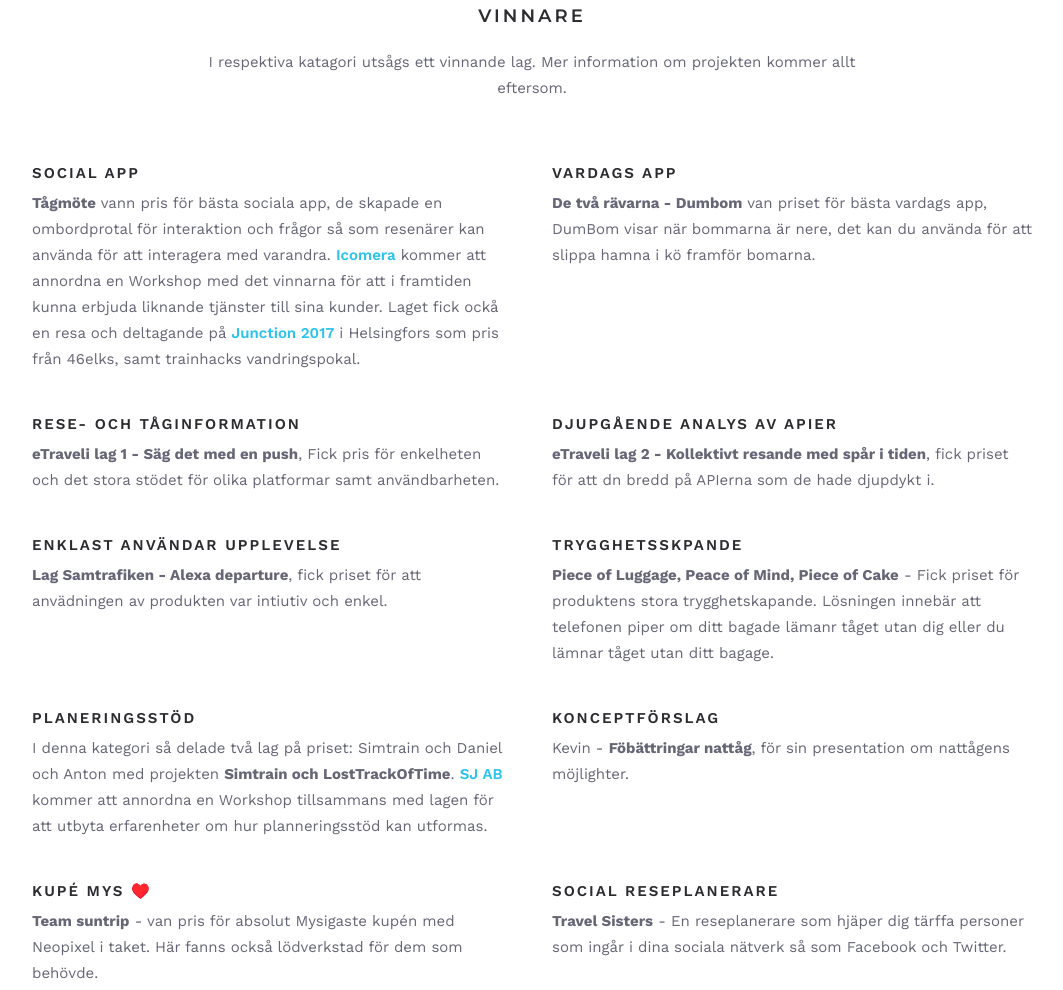
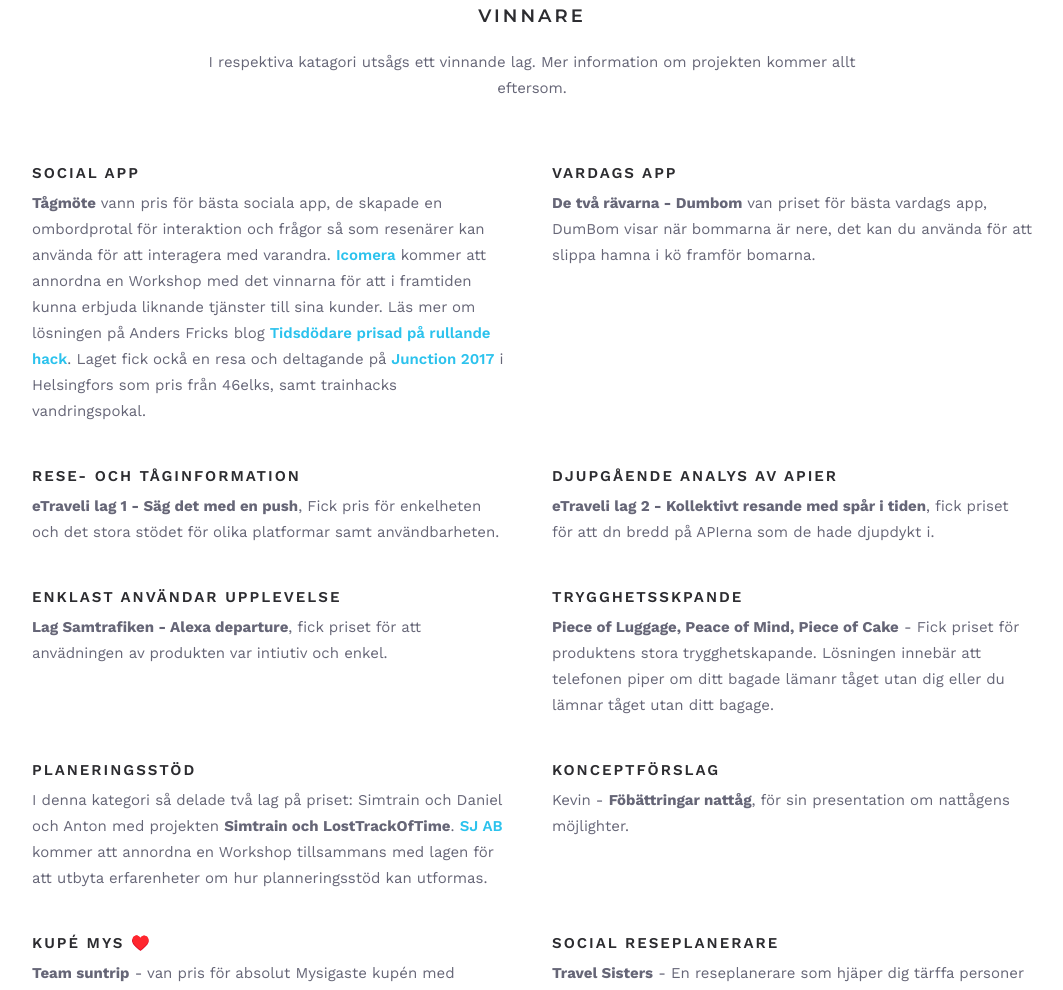
Before and after one commit to fokselifoks/trainhack, a website: page dist/index.html in a window 1280 px wide. Shown: the part 2200-3190 px from the top of the page, without its empty margins (108-1171 px from the left). Drawn offline with nearby package versions, Linux system fonts and the light colour scheme.

Commit message:
Added link to about winner

```diff
--- a/dist/index.html
+++ b/dist/index.html
@@ -126,7 +126,7 @@
               <h3>Social app</h3>
               <p><strong>Tågmöte</strong> vann pris för bästa sociala app, de skapade en ombordprotal för interaktion och frågor så
                 som resenärer kan använda för att interagera med varandra. <a href="http://www.icomera.com/">Icomera</a> kommer att annordna en Workshop med det vinnarna för att
-                i framtiden kunna erbjuda liknande tjänster till sina kunder.
+                i framtiden kunna erbjuda liknande tjänster till sina kunder. Läs mer om lösningen på Anders Fricks blog <a href="https://www.iis.se/blogg/oppna-data/tidsdodare-prisad-pa-rullande-hack/">Tidsdödare prisad på rullande hack</a>.
                 Laget fick ockå en resa och deltagande på <a href="https://hackjunction.com/">Junction 2017</a> i Helsingfors som pris från 46elks, samt trainhacks vandringspokal.</p>
             </li>
 
```
